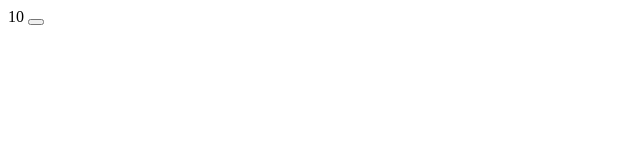
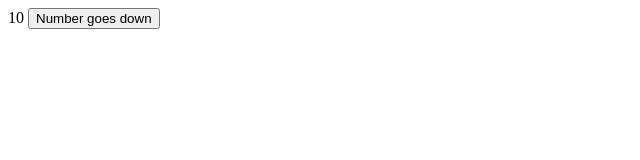
Before and after one commit to TheTastyPi/number-goes-down, a plain HTML site: page index.html in a window 1280 px wide. Shown: the whole page, without its empty margins (0-640 px from the left). Drawn offline with Linux system fonts and the light colour scheme.

Commit message:
Update index.html

```diff
--- a/index.html
+++ b/index.html
@@ -1,6 +1,9 @@
 <html>
+  <head>
+    <title>Number goes down</title>
+  </head>
   <body>
     <span id="number">10</span>
-    <button onclick="numberGoesDown()"></button>
+    <button onclick="numberGoesDown()">Number goes down</button>
   </body>
 </html>
```
